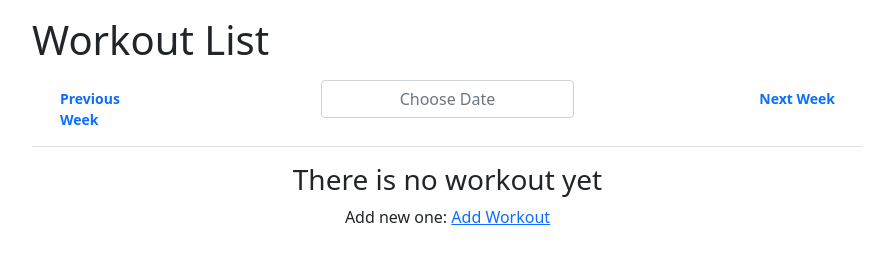
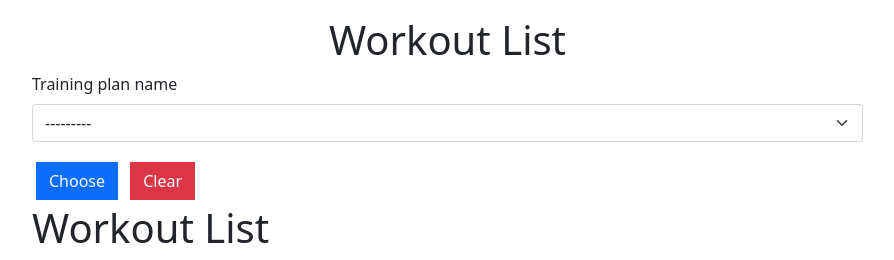
Before and after one commit to marcinowozniako/Training_App, a Django app: page /training/workout/list/2022/1 in a window 1280 px wide. Shown: the part 80-340 px from the top of the page, without its empty margins (50-944 px from the left). Run offline with Django 4.2, Linux system fonts and the light colour scheme; a user stored in the database is signed in; tables that the repository leaves empty hold one stand-in row (values such as "Sample post"); one stand-in notice (Sample message) is shown; lists and menus that the app fills with data are empty; parts of the project's set-up code (start-up, migrations or seed data) failed here and were passed over; some libraries are stand-ins or nearby versions.

Commit message:
final fixes, workoutset list working properly

```diff
--- a/static/scripts/form.js
+++ b/static/scripts/form.js
@@ -19,7 +19,8 @@ if (document.title === 'Training Log Workout List') {
     })
     }
 
-$("#id_training_plan_name").change(function () {
+if (document.title === 'Training Log Create Training Plan'){
+    $("#id_training_plan_name").change(function () {
     const url = $("#Trainingplanform").attr("training-url");  // get the url of the `load_cities` view
     const trainingId = $(this).val();
     // get the selected country ID from the HTML input
@@ -42,6 +43,9 @@ $("#id_training_plan_name").change(function () {
         $('#id_training').empty()
     }
     });
+}
+
+
 
 
 
--- a/training/models.py
+++ b/training/models.py
@@ -81,9 +81,17 @@ class WorkoutSet(models.Model):
     total_weight = models.DecimalField(max_digits=6, decimal_places=2, blank=True, null=True)
     weight_unit = models.CharField(max_length=15, choices=WeightUnit.CHOICES)
     owner = models.ForeignKey('auth.User', on_delete=models.CASCADE)
+    training_plan_name = models.ForeignKey('TrainingPlanName', on_delete=models.CASCADE, null=True)
+    order = models.IntegerField(default=1)
 
     def __str__(self):
         return self.exercise.name
 
+    def save(self, *args, **kwargs):
+        qs = TrainingPlan.objects.filter(exercise_name=self.exercise, training_plan_name=self.training_plan_name)
+        order = qs.get()
+        self.order = order.order
+        super().save(*args, **kwargs)
+
     class Meta:
-        ordering = ['date']
+        ordering = ['date', 'order']
--- a/training/templates/training/workoutset_list.html
+++ b/training/templates/training/workoutset_list.html
@@ -2,11 +2,25 @@
 {% load embed_video_tags %}
 {% load crispy_forms_tags %}
 {% load custom_time_tags  %}
+{#        {% week_nb as cr_week %}#}
+{#      {% year_nb as cr_year %}#}
 {% block title %}
+    {% if object %}
+    Workout List Update
+    {% endif %}
     Workout List
 {% endblock %}
 {% block container %}
+        {% if choose.form != None %}
+            <form method="GET">
+            <h1 class="text-center">Workout List</h1>
+        {{ choose.form|crispy }}
+            <input type="submit" value="Choose" class="btn btn-primary rounded-0 text-light m-1">
+            <a href="{% url 'training:workout-list' week|date:'Y' week|date:'W' %}"
+                               class="btn btn-danger rounded-0 text-light m-1">Clear</a>
         <h1>Workout List</h1>
+            </form>
+    {% endif %}
     {{ week_nb }}
     {% if messages %}
 
@@ -17,7 +31,16 @@
      {% endfor %}
  {% endif %}
     {% if object %}
-    <form method="post">{% csrf_token %}
+        {% if messages %}
+
+     {% for message in messages %}
+         <div class="text-center alert alert-{{ message.tags }}">
+             {{ message|safe }}
+         </div>
+     {% endfor %}
+ {% endif %}
+    <form method="post">
+        {% csrf_token %}
     <table class="table">
     <thead>
                 <tr class="d-flex">
@@ -39,12 +62,13 @@
                         <div class="d-none">
                         <input type="hidden" value="{{ form.weight_unit|as_crispy_field }}">
                             <div class="d-none">
-                        <input type="hidden" value="{{ form.day|as_crispy_field }}"></div></div></div></div>
+                        <input type="hidden" value="{{ form.training_plan_name|as_crispy_field }}"></div></div></div></div>
                     </tr>
                 </tbody>
     </table>
     <input type="hidden" name="next" value="{{ id }}">
-    <input type="submit" value="Update" class="btn btn-primary rounded-0 text-light m-1">
+{#    <input type="submit" value="Update" class="btn btn-primary rounded-0 text-light m-1">#}
+    <button type="submit" class="btn btn-primary rounded-0 text-light m-1">Update</button>
     </form>
     {% endif %}
     {% if workoutset_list != null %}
@@ -53,7 +77,7 @@
             <tr class="d-flex">
                 <th class="col-2">
 
-                    <a class="nav-link text-start" href="{% url 'training:workout-list' previous_week|date:'Y' previous_week|date:'W' %}">Previous Week</a>
+                    <a class="nav-link text-start" href="{% url 'training:workout-list' previous_week|date:'Y' previous_week|date:'W' %}?training_plan_name={{ request.GET.training_plan_name }}">Previous Week</a>
 
                 </th>
                 <th class="col-2"></th>
@@ -61,11 +85,13 @@
                 <input type="text" name="date" class="textinput textInput form-control text-center" id="id_date" placeholder="Choose Date">
                 <th class="col-2"></th>
                     <th class="col-2">
-                    <a class="nav-link text-end" href="{% url 'training:workout-list' next_week|date:'Y' next_week|date:'W' %}">Next Week</a></th></th>
+                    <a class="nav-link text-end" href="{% url 'training:workout-list' next_week|date:'Y' next_week|date:'W' %}?training_plan_name={{ request.GET.training_plan_name }}">Next Week</a></th>
             </tr>
             </thead>
     </table>
          <table class="table">
+
+
             {% regroup workoutset_list by date as days %}
             {% for date in days %}
                 <thead>
@@ -87,6 +113,8 @@
                 </tr>
                 </thead>
                 <tbody class="text-color-lighter">
+                {% regroup date.list by exercise.name as axez %}
+
                 {% for exercise in date.list %}
 
                     <tr class="d-flex">
@@ -105,7 +133,12 @@
                         </td>
                     </tr>
 
-                {% endfor %}
+
+                        {% endfor %}
+
+
+
+
                 {% empty %}
                     <h3 class="text-center">There is no workout yet</h3>
                 <p class="text-center">Add new one: <a class="text-center" href="{% url 'training:workout' %}">Add Workout</a></p>
--- a/training/views.py
+++ b/training/views.py
@@ -45,6 +45,11 @@ class CreateTrainingView(BaseCreateView):
     def form_valid(self, form):
         form.instance.owner = self.request.user
         return super().form_valid(form)
+
+    def get_form(self, form_class=None):
+        form = super().get_form(form_class)
+        form.fields['training_plan_name'].queryset = models.TrainingPlanName.objects.filter(owner=self.request.user)
+        return form
 
 
 class CreateTrainingPlanNameView(BaseCreateView):
@@ -261,8 +266,13 @@ class AddWorkoutView(BaseCreateView):
     Change the type of field date for date.
     If the form is valid, add the current logged user as owner and redirect to the supplied URL.
     """
+
+    # def get_queryset(self):
+    #     return None
+
     model = models.WorkoutSet
-    fields = ('date', 'day', 'exercise', 'sets', 'reps', 'reps_unit', 'weight', 'total_weight', 'weight_unit')
+    fields = ('date', 'day', 'exercise', 'sets', 'reps', 'reps_unit', 'weight', 'total_weight', 'weight_unit',
+              'training_plan_name')
     template_name = 'training/workout.html'
     permission_required = 'training.add_workoutset'
     success_url = reverse_lazy('training:workout')
@@ -276,6 +286,7 @@ class AddWorkoutView(BaseCreateView):
             form.fields['exercise'] = forms.ChoiceField(help_text=mark_safe(
                 f"<a href='{url}'> You Need to Add Exercise First!</a>"), disabled=True)
         form.fields['date'].widget = forms.TextInput(attrs={'type': 'date'})
+        form.fields['training_plan_name'].queryset = models.TrainingPlanName.objects.filter(owner=self.request.user)
         return form
 
     def form_valid(self, form):
@@ -292,7 +303,8 @@ class WorkoutUpdateView(SuccessMessageMixin, PermissionRequiredMixin, UpdateView
     the previous URL after successfully edit .
     """
     model = models.WorkoutSet
-    fields = ('date', 'day', 'exercise', 'sets', 'reps', 'reps_unit', 'weight', 'total_weight', 'weight_unit')
+    fields = ('date', 'day', 'exercise', 'sets', 'reps', 'reps_unit', 'weight', 'total_weight', 'weight_unit',
+              'training_plan_name')
     template_name = 'training/workoutset_list.html'
     success_message = 'Edit successfully!'
     permission_required = 'training.change_workoutset'
@@ -332,8 +344,36 @@ class WorkoutListView(WeekArchiveView, PermissionRequiredMixin, ListView):
     """
 
     def get_queryset(self):
-        return self.model.objects.filter(owner=self.request.user).order_by('date', 'exercise__training',
-                                                                           'exercise__trainingplan__order')
+        # for e in data:
+        #     if e.exercise not in new_data:
+        #         new_data[e.exercise] = [e]
+        #     else:
+        #         new_data[e.exercise].append(e)
+        qs = self.model.objects.filter(
+            training_plan_name=self.request.GET.get('training_plan_name'),
+            owner=self.request.user)
+
+        return qs
+
+    def get_context_data(self, **kwargs):
+        ctx = super().get_context_data(**kwargs)
+        ctx['choose'] = filters.SnippetFilter(self.request.GET, request=self.request, queryset=self.get_queryset())
+        data = self.model.objects.filter(
+            training_plan_name=self.request.GET.get('training_plan_name'),
+            owner=self.request.user).order_by('date', 'exercise__trainingplan__order', 'exercise__name',
+                                              ).values_list('exercise', 'date', 'day', 'sets', 'reps', 'reps_unit',
+                                                            'weight', 'total_weight', 'weight_unit',
+                                                            ).distinct()
+        new_data = {}
+        for exercise in data:
+            new_data[exercise] = models.WorkoutSet.objects.filter(exercise=exercise)
+
+        ctx['test'] = new_data
+        return ctx
+
+    # def get_context_data(self, *, object_list=None, **kwargs):
+    #     ctx = super().get_context_data()
+    #     selected = self.request.GET.getlist('')
 
     model = models.WorkoutSet
     permission_required = 'training.view_workoutset'
```
Also changed, not shown: training/migrations/0018_workoutset_training_plan_name_alter_workoutset_date_and_more.py (added), training/migrations/0019_workoutset_order_alter_workoutset_date_and_more.py (added), 1 other file.
